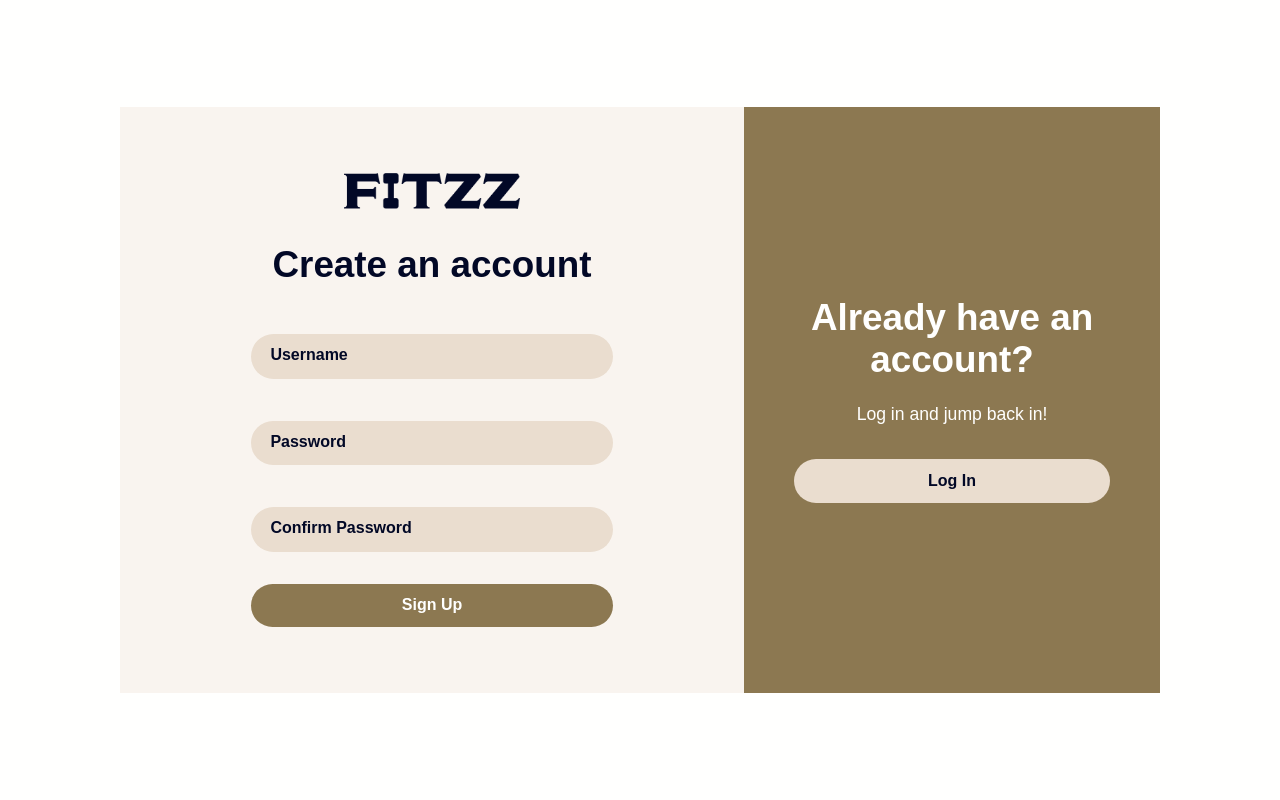
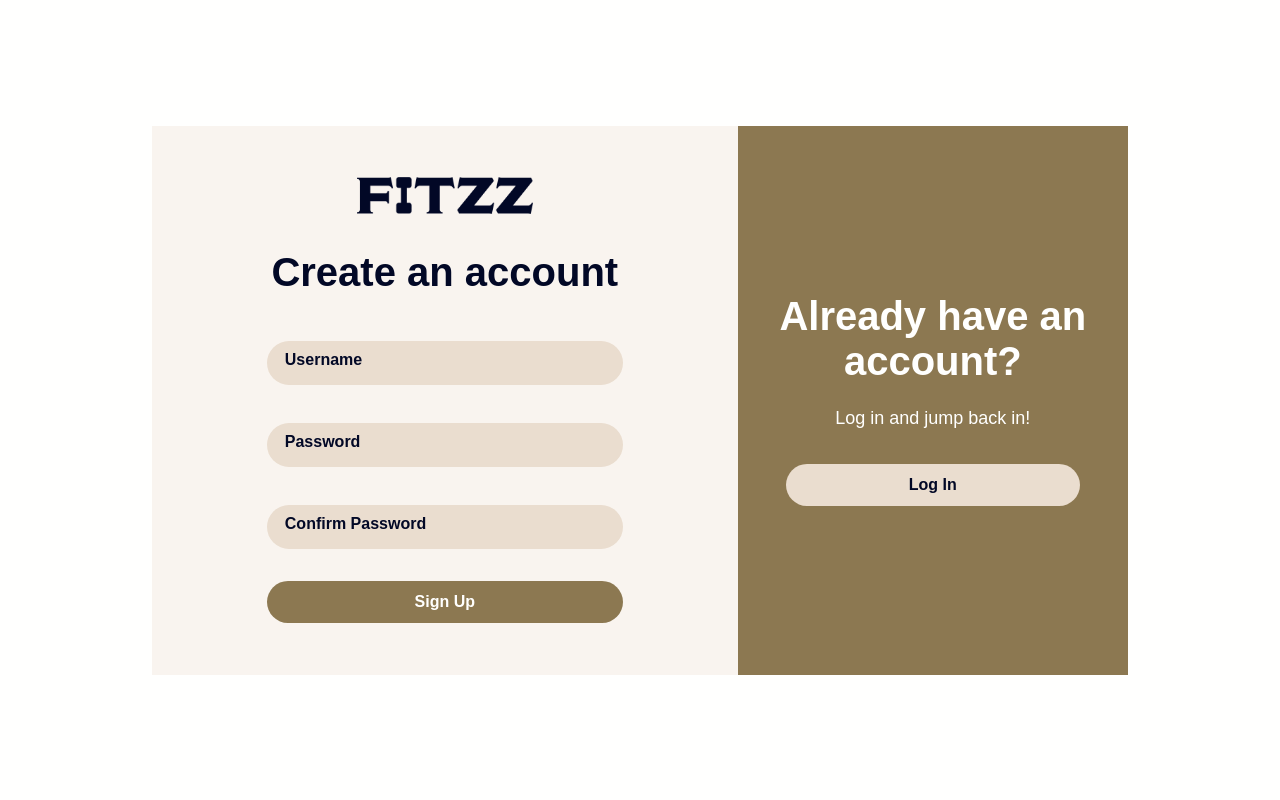
Before and after one commit to OssianGH/Fitzz, a Flask app: page /signup in a window 1280 px wide. Run offline with Flask 3, Linux system fonts and the light colour scheme; some libraries are stand-ins or nearby versions; some web fonts are replaced.

Commit message:
new font size

```diff
--- a/static/css/styles.css
+++ b/static/css/styles.css
@@ -26,7 +26,7 @@ body {
 }
 
 main {
-  padding-top: 3.4rem;
+  padding-top: 3.25rem;
 }
 
 img,
@@ -42,35 +42,35 @@ svg {
 
 /* TEXT */
 .h1 {
-  font-size: 3.2rem;
+  font-size: 3.375rem;
   font-weight: 700;
   margin-bottom: 1rem;
   color: var(--c-dark-blue);
 }
 
 .h2 {
-  font-size: 2.3rem;
+  font-size: 2.5rem;
   font-weight: 700;
   color: var(--c-dark-blue);
 }
 
 .h3 {
-  font-size: 1.4rem;
+  font-size: 1.625rem;
   font-weight: 700;
   margin-bottom: 1.5rem;
   color: var(--c-dark-blue);
 }
 
 p {
-  font-size: 1.1rem;
+  font-size: 1.125rem;
   font-weight: 400;
-  line-height: 1.7;
-  margin-bottom: 0.6rem;
+  line-height: 1.625;
+  margin-bottom: 0.625rem;
   color: var(--c-paragraph);
 }
 
 a {
-  font-size: 1.1rem;
+  font-size: 1.125rem;
   font-weight: 600;
   text-decoration: none;
   color: var(--c-paragraph);
@@ -176,13 +176,13 @@ header .square-btn {
 /* INPUT */
 .input-group {
   position: relative;
-  margin-bottom: 0.8rem
+  margin-bottom: 0.75rem
 }
 
 .input {
   width: 100%;
-  font-size: 0.9rem;
-  padding: 0.9rem 1.2rem;
+  font-size: 0.875rem;
+  padding: 0.875rem 1.125rem;
   border-radius: 2rem;
   font-weight: 600;
   font-family: inherit;
@@ -202,13 +202,13 @@ header .square-btn {
 }
 
 .input-group .input {
-  margin-top: 1.8rem;
+  margin-top: 1.625rem;
 }
 
 .input-label {
   position: absolute;
-  top: 2.55rem;
-  left: 1.2rem;
+  top: 2.3rem;
+  left: 1.125rem;
   font-size: 1rem;
   font-weight: 600;
   pointer-events: none;
@@ -265,7 +265,7 @@ header .square-btn {
   font-size: 1rem;
   font-weight: 600;
   border-radius: 2rem;
-  padding: 0.8rem 2rem;
+  padding: 0.75rem 2rem;
   font-family: inherit;
   cursor: pointer;
   border: none;
@@ -332,14 +332,14 @@ header .square-btn {
 }
 
 .flex.gap {
-  gap: 1.2rem;
+  gap: 1.25rem;
 }
 
 
 /* GRID */
 .grid {
   display: grid;
-  grid-template-columns: repeat(auto-fit, minmax(10.6rem, 1fr));
+  grid-template-columns: repeat(auto-fit, minmax(12.75rem, 1fr));
   grid-auto-rows: min-content;
   place-items: center;
   row-gap: 1rem;
@@ -453,7 +453,7 @@ header .square-btn {
 }
 
 .division-side .btn {
-  margin-top: 1.2rem;
+  margin-top: 1.25rem;
 }
 
 .division-side.left {
@@ -742,13 +742,13 @@ header .square-btn {
     height: 100vh;
     display: grid;
     place-items: center;
-    margin-top: -3.4rem;
-    padding: 3.2rem 0;
+    margin-top: -3.25rem;
+    padding: 3.25rem 0;
   }
 
   .division {
-    width: 65rem;
-    height: 36.6rem;
+    width: 61rem;
+    height: 34.3125rem;
     margin-left: auto;
     margin-right: auto;
     display: flex;
@@ -765,7 +765,7 @@ header .square-btn {
   }
 
   .division-side.left form {
-    width: 22.6rem;
+    width: 22.25rem;
   }
 
   .division-side.right {
```
Also changed, not shown: other parts of static/css/styles.css (+63 -64 lines).
